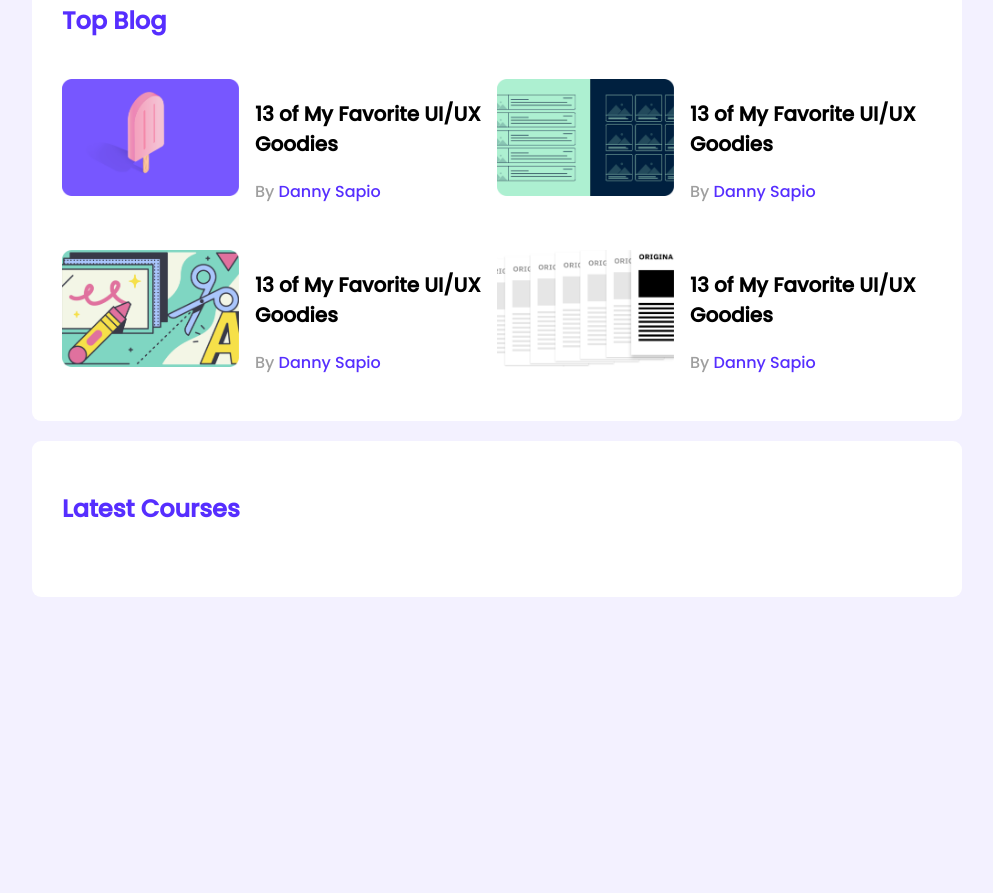
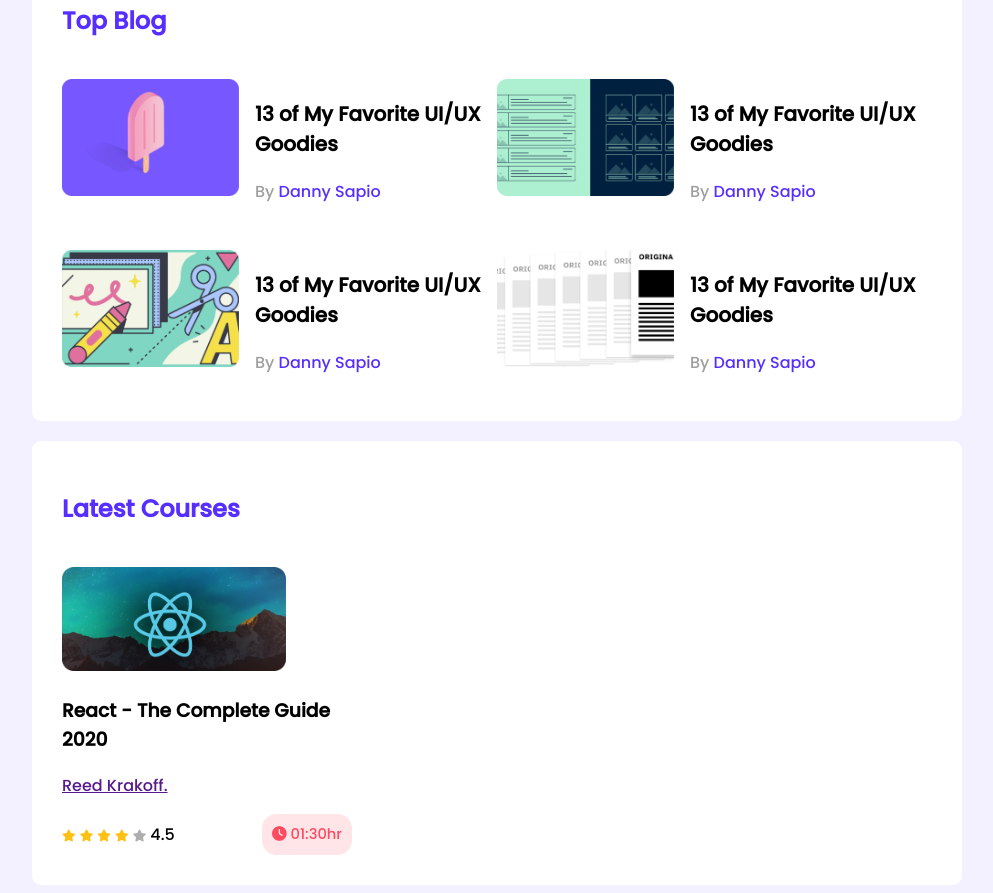
Before and after one commit to risanzahamed/leader-board-css, a plain HTML site: page index.html in a window 1280 px wide. Shown: the part 366-1259 px from the top of the page, without its empty margins (143-1136 px from the left). Before the commit the page ends 971 px from the top, so only its background shows below. Drawn offline with Linux system fonts and the light colour scheme.

Commit message:
second commit

```diff
--- a/index.html
+++ b/index.html
@@ -5,6 +5,7 @@
     <meta http-equiv="X-UA-Compatible" content="IE=edge">
     <meta name="viewport" content="width=device-width, initial-scale=1.0">
     <title>Leader Board</title>
+    <script src="https://kit.fontawesome.com/19778aa3e3.js" crossorigin="anonymous"></script>
     <link rel="stylesheet" href="style.css">
 
 </head>
@@ -121,6 +122,35 @@
         <section class="container">
             <!-- letest course -->
             <h2 class="section-title">Latest Courses</h2>
+            <div class="courses">
+                <div class="course-banner">
+                    <img src="images/courses/course-1.png" alt="">
+                </div>
+                    </div>
+                    <div class="course-detail">
+            <div class="course-title">
+                <h3>
+                    React - The Complete Guide 2020
+                </h3>
+            <p class="course-author" ><a href="">Reed Krakoff.</a></p>
+            <div class="course-info">
+                <div>
+                    <i class="fa-solid fa-star filled"></i>
+                    <i class="fa-solid fa-star filled"></i>
+                    <i class="fa-solid fa-star filled"></i>
+                    <i class="fa-solid fa-star filled"></i>
+                    <i class="fa-solid fa-star empty"></i>
+                    <span>4.5</span>
+                </div>
+
+                <div class="course-duration">
+                    <i class="fa-solid fa-clock"></i>
+                    01:30hr
+                </div>
+            </div>
+            </div>
+        </div>
+
         </section>
 
 
--- a/style.css
+++ b/style.css
@@ -98,3 +98,45 @@ hr{
     font-weight: 400;
 
 }
+
+/* courses styles */
+
+.all-course{
+    display: grid;
+    grid-template-columns: repeat(3, 1fr);
+}
+.course-detail{
+    display: grid;
+    grid-template-columns: repeat(3, 1fr);
+}
+
+.course-info{
+    display: flex;
+    align-items: center;
+    justify-content: space-between;
+}
+
+.courses .course-banner img{
+    width: 224px;
+    height: 104px;
+}
+
+.fa-star{
+    font-size: 12px;
+}
+
+.fa-star.filled{
+    color: #FFC014;
+}
+.fa-star.empty{
+    color: #AEAEAE;
+}
+
+.course-duration{
+    background-color: #FFE4E8;
+    color: #FF4A60;
+    border-radius: 14.69px;
+    padding: 10px;
+    font-size: 14.69px;
+    font-weight: 600px;
+}
```
